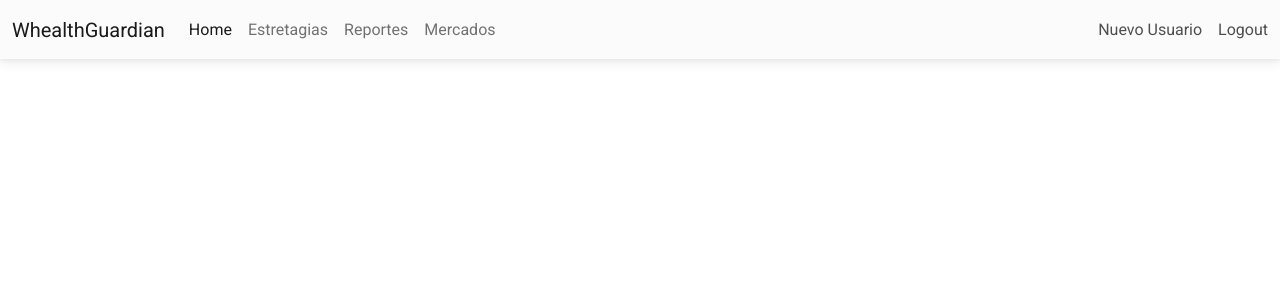
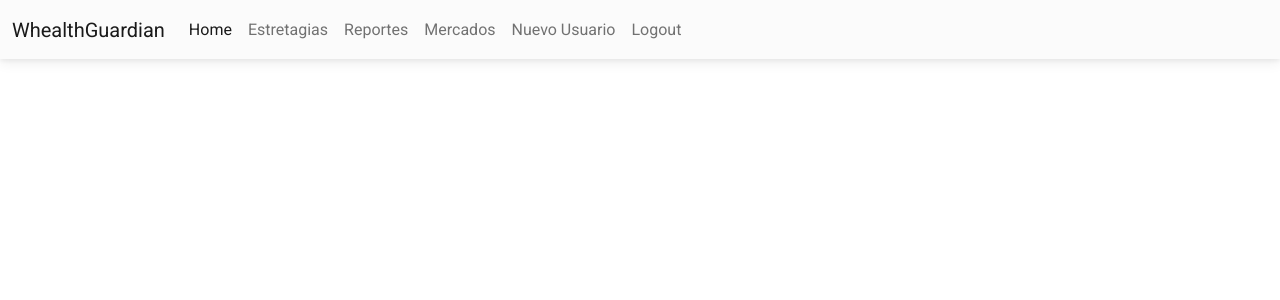
Before and after one commit to oscarperezagg/WhealthGuardian-Investing, a Flask app: page / in a window 1280 px wide. Shown: the top 300 px of the page. Run offline with Flask 3, Linux system fonts and the light colour scheme; a user stored in the database is signed in; some libraries are stand-ins or nearby versions; some web fonts are replaced.

Commit message:
Navbar Updated

```diff
--- a/app/LayerOne/web/frontend.py
+++ b/app/LayerOne/web/frontend.py
@@ -7,4 +7,4 @@ from src import create_app
 if __name__ == '__main__':
 
     app = create_app()
-    app.run(debug=True,port=5001)
+    app.run(debug=True,port=5001,host="0.0.0.0")
--- a/app/LayerOne/web/src/templates/base.html
+++ b/app/LayerOne/web/src/templates/base.html
@@ -40,16 +40,14 @@
                     <a class="nav-link" href="#">Reportes</a>
                     <a class="nav-link" href="#">Mercados</a>
 
+                    <a class="nav-link" href="{{ url_for('auth.newuser') }}">Nuevo Usuario</a>
+                    <a class="nav-link" aria-current="page" href="{{ url_for('auth.logout') }}">Logout</a>
 
 
                 </div>
             </div>
-            <div class="d-flex">
 
-                <a class="nav-link me-3" href="{{ url_for('auth.newuser') }}">Nuevo Usuario</a>
-                <a class="nav-link active" aria-current="page" href="{{ url_for('auth.logout') }}">Logout</a>
 
-            </div>
             {% block head %}
 
             {% endblock %}
```
